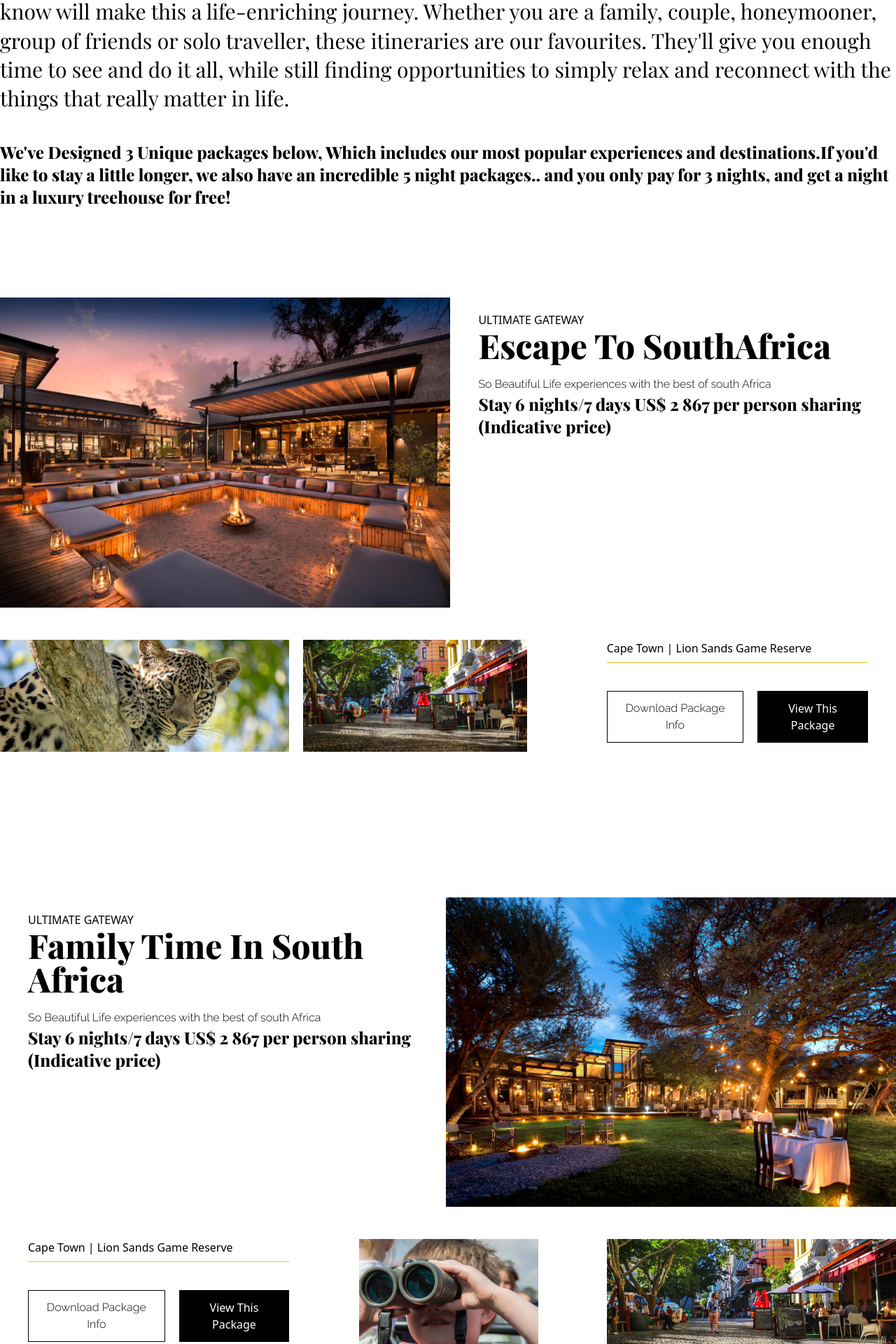
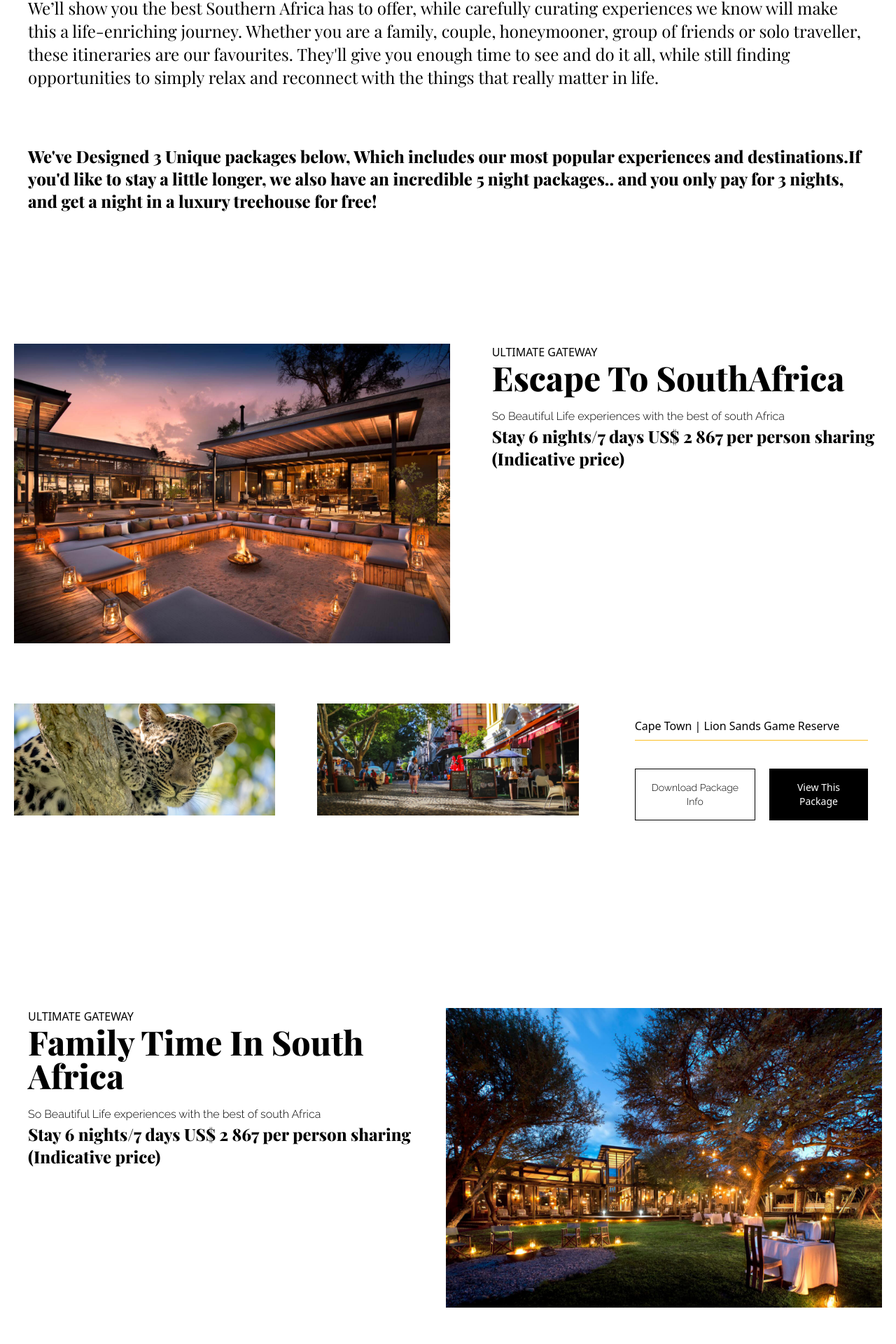
Before and after one commit to nitinsgr/Travelodge-App, a Next.js app: page /Package in a window 1280 px wide. Shown: the part 845-2765 px from the top of the page at 70% size. Built offline with nearby package versions, Linux system fonts and the light colour scheme; a web font is replaced by a local one.

Commit message:
Responsive Design

```diff
--- a/Components/PackageComponent/PackageBanner.js
+++ b/Components/PackageComponent/PackageBanner.js
@@ -8,14 +8,14 @@ import SectionTwo from "./SectionTwo"
 function PackageBanner() {
   return (
     <div className="">
-    <div className=" bg-sunset h-1000 bg-center bg-cover bg-no-repeat bg-fixed">
-      <div className=" max-w-7xl mx-auto pt-10">
-      <h1 className="text-6xl text-white-white font-PlayFair-Bold font-bold w-1/4">Exceptional Experiences</h1>
-      <p className=" text-3xl font-Raleway text-white-white pt-5">Best Of Southern Africa</p>
+    <div className=" bg-sunset h-1000 md:h-800 bg-center bg-cover bg-no-repeat bg-fixed">
+      <div className=" max-w-7xl mx-auto pt-10 p-5">
+      <h1 className="text-5xl text-white-white font-PlayFair-Bold font-bold md:w-1/4">Exceptional Experiences</h1>
+      <p className=" text-2xl font-Raleway text-white-white pt-5">Best Of Southern Africa</p>
       </div>
 
     </div>
-    <SectionOne/>
+     <SectionOne/>
     <SectionTwo/>
     <SectionThree/>
     <SectionFour/>
--- a/Components/PackageComponent/SectionFour.js
+++ b/Components/PackageComponent/SectionFour.js
@@ -5,7 +5,7 @@ function SectionFour() {
   return (
     <>
     <div className="max-w-7xl mx-auto mt-32">
-    <div className="flex justify-items-center ">
+    <div className="flex justify-items-center flex-col md:flex-row ">
       <div className="">
         <Image src={lightImage} width={900} height={550} />
       </div>
@@ -19,17 +19,17 @@ function SectionFour() {
     </div>
 
   </div>
-   <div className=" mt-10 grid grid-cols-3 gap-5 pb-20 max-w-7xl mx-auto">
+   <div className=" mt-10 grid md:grid-cols-3 gap-5 pb-20 max-w-7xl mx-auto grid-cols-1">
     <div className=" bg-glass h-200 bg-center bg-cover">
     </div>
-    <div className=" bg-lion h-200 w-400 bg-center bg-cover">
+    <div className=" bg-lion h-200 md:h-400 bg-center bg-cover">
     </div>
-    <div className=" flex flex-col mr-10">
+    <div className=" flex flex-col m-10">
       <p>Cape Town | Lion Sands Game Reserve</p>
       <hr className="border-yellow-400 mt-2"/>
       <div className=" flex mt-10">
-        <button className=" p-3 font-Raleway border border-black">Download Package Info</button>
-        <button className="p-3 bg-black text-white-white ml-5">View This Package</button>
+        <button className=" p-2 md:p-3 font-Raleway border border-black text-sm ">Download Package Info</button>
+        <button className="p-2 md:p-3 text-sm bg-black text-white-white ml-5">View This Package</button>
       </div>
     </div>
  </div>
--- a/Components/PackageComponent/SectionOne.js
+++ b/Components/PackageComponent/SectionOne.js
@@ -1,11 +1,11 @@
 function SectionOne() {
   return (
     <div  className=" max-w-7xl mx-auto mt-20">
-      <h2 className=" font-PlayFair-Bold leading-snug text-3xl">
+      <h2 className=" font-PlayFair-Bold leading-snug text-2xl p-10">
       We’ll show you the best Southern Africa has to offer, while carefully curating experiences we know will make this a life-enriching journey. Whether you are a family, couple, honeymooner, group of friends or solo traveller, these itineraries are our favourites. They'll give you enough time to see and do it all, while still finding opportunities to simply relax and reconnect with the things that really matter in life.
       </h2>
 
-      <h3 className=" font-PlayFair-Bold text-2xl font-bold pt-10">We've Designed 3 Unique packages below, Which includes our most popular experiences and destinations.If you'd like to stay a little longer, we also have an incredible 5 night packages.. and you only pay for 3 nights, and get a night in a luxury treehouse for free!</h3>
+      <h3 className=" font-PlayFair-Bold text-2xl font-bold pt-10 p-10">We've Designed 3 Unique packages below, Which includes our most popular experiences and destinations.If you'd like to stay a little longer, we also have an incredible 5 night packages.. and you only pay for 3 nights, and get a night in a luxury treehouse for free!</h3>
     </div>
   )
 }
--- a/Components/PackageComponent/SectionThree.js
+++ b/Components/PackageComponent/SectionThree.js
@@ -14,7 +14,7 @@ export const Two = () => {
   return(
     <>
       <div className="max-w-7xl mx-auto mt-32">
-      <div className="flex justify-items-center ">
+      <div className="flex justify-items-center flex-col md:flex-row ">
         <div className="pt-5 pl-10">
           <p>ULTIMATE GATEWAY</p>
           <h1 className="text-5xl font-PlayFair-Bold font-bold">Family Time In South Africa</h1>
@@ -22,26 +22,26 @@ export const Two = () => {
 
           <h2 className="text-2xl font-PlayFair-Bold font-semibold">Stay 6 nights/7 days US$ 2 867 per person sharing (Indicative price)</h2>
         </div>
-        <div className="">
+        <div className="m-5">
           <Image src={FamilyImage} width={800} height={550} />
         </div>
       </div>
 
 
     </div>
-     <div className=" mt-10 grid grid-cols-3 gap-5 pb-20 max-w-7xl mx-auto">
-     <div className=" flex flex-col ml-10">
+     <div className=" mt-10 grid md:grid-cols-3 gap-5 pb-20 max-w-7xl mx-auto grid-cols-1">
+     <div className=" flex flex-col m-10">
        <p>Cape Town | Lion Sands Game Reserve</p>
        <hr className="border-yellow-400 mt-2"/>
        <div className=" flex mt-10">
-         <button className=" p-3 font-Raleway border border-black">Download Package Info</button>
-         <button className="p-3 bg-black text-white-white ml-5">View This Package</button>
+         <button className=" p-2 md:p-3 text-sm font-Raleway border border-black">Download Package Info</button>
+         <button className="p-2 md:p-3 text-sm bg-black text-white-white ml-5">View This Package</button>
        </div>
      </div>
 
-     <div className=" bg-BinaImage h-200 w-200 ml-20 bg-center bg-cover">
+     <div className=" bg-BinaImage h-200 bg-center bg-cover md:w-200 m-5">
      </div>
-     <div className=" bg-coffee h-200  bg-center bg-cover">
+     <div className=" bg-coffee h-200  bg-center bg-cover m-5">
      </div>
   </div>
     </>
--- a/Components/PackageComponent/SectionTwo.js
+++ b/Components/PackageComponent/SectionTwo.js
@@ -7,8 +7,8 @@ function SectionTwo() {
   return (
     <>
       <div className="max-w-7xl mx-auto mt-32">
-      <div className="flex justify-items-center ">
-        <div className="">
+      <div className="flex justify-items-center flex-col md:flex-row ">
+        <div className="m-5">
           <Image src={boneImage} width={800} height={550} />
         </div>
         <div className="pt-5 pl-10">
@@ -21,17 +21,17 @@ function SectionTwo() {
       </div>
 
     </div>
-     <div className=" mt-10 grid grid-cols-3 gap-5 pb-20 max-w-7xl mx-auto">
-      <div className=" bg-LeoImage h-200 bg-center bg-cover">
+     <div className=" mt-10 grid md:grid-cols-3 grid-cols-1 gap-5 pb-20 max-w-7xl mx-auto">
+      <div className=" bg-LeoImage h-200 bg-center bg-cover m-5">
       </div>
-      <div className=" bg-coffee h-200 w-400 bg-center bg-cover">
+      <div className=" bg-coffee h-200 bg-center bg-cover md:h-400 m-5">
       </div>
-      <div className=" flex flex-col mr-10">
+      <div className=" flex flex-col m-10">
         <p>Cape Town | Lion Sands Game Reserve</p>
         <hr className="border-yellow-400 mt-2"/>
         <div className=" flex mt-10">
-          <button className=" p-3 font-Raleway border border-black">Download Package Info</button>
-          <button className="p-3 bg-black text-white-white ml-5">View This Package</button>
+          <button className=" p-2 md:p-4 text-sm font-Raleway border border-black">Download Package Info</button>
+          <button className="p-2 md:p-4 text-sm bg-black text-white-white ml-5">View This Package</button>
         </div>
       </div>
    </div>
--- a/pages/Package.js
+++ b/pages/Package.js
@@ -7,7 +7,7 @@ function Package() {
     <div>
       <Header/>
       <PackageBanner/>
-      <Foooter/>
+       <Foooter/>
     </div>
   )
 }
--- a/pages/StoryPage.js
+++ b/pages/StoryPage.js
@@ -7,7 +7,7 @@ function StoryPage() {
     <div>
       <Header/>
       <StoryHeader/>
-      {/* <Foooter/> */}
+      <Foooter/>
     </div>
   )
 }
```
Also changed, not shown: Components/StoryComponent/StoryHeader.js (+28 -28 lines).
